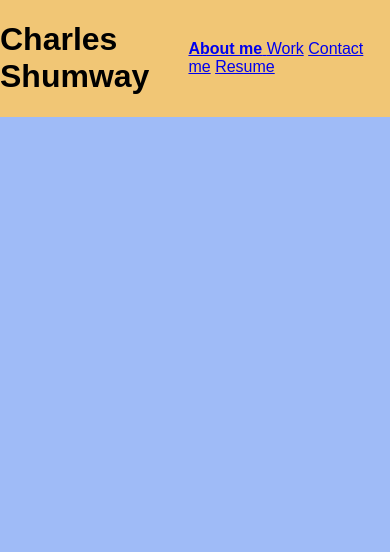
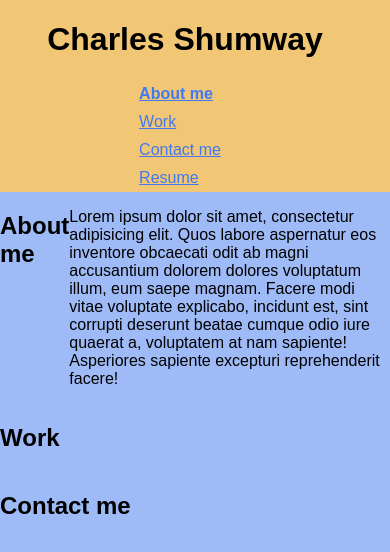
Before and after one commit to Ownerman123/Module-2-challenge, a plain HTML site: page index.html in a window 390 px wide. Drawn offline with Linux system fonts and the light colour scheme.

Commit message:
add background color and html sections

```diff
--- a/assets/style.css
+++ b/assets/style.css
@@ -14,6 +14,7 @@ body{
 header{
     display: flex;
 
+
     align-items: center;
     justify-content: space-between;
     background-color: #f1c675;
@@ -21,15 +22,48 @@ header{
 }
 
 header nav {
+    display: flex;
     float: end;
     justify-self: right;
 
-    padding: 0px 20px 0px 0px;
+    padding: 0px 20px 0px 10px;
 
 }
 
-heaer nav a {
+header nav a {
+
+    padding: 5px 10px 5px 10px;
+    color: rgb(64, 121, 243);
+}
+
+section {
+
+    display: flex;
+    justify-content: start;
+}
+
+section h2 {
+
+    float: left;
+}
 
 
-    color: rgb(64, 121, 243);
+
+@media  screen and (max-width: 768px ) {
+
+    header {
+        float: end;
+        flex-direction: column;
+        justify-content: center;
+
+        padding: 0px 20px 0px 0px;
+
+    }
+    header nav {
+
+        flex-direction: column;
+        justify-content: center;
+    }
+
+
 }
--- a/index.html
+++ b/index.html
@@ -15,7 +15,28 @@
             <a href="#">Contact me</a>
             <a href="#">Resume</a>
         </nav>
+    </header>
+    <main>
+        <section>
+            <h2>About me</h2>
+            <p>Lorem ipsum dolor sit amet, consectetur adipisicing elit. Quos labore aspernatur eos inventore obcaecati odit ab magni accusantium dolorem dolores voluptatum illum, eum saepe magnam. Facere modi vitae voluptate explicabo, incidunt est, sint corrupti deserunt beatae cumque odio iure quaerat a, voluptatem at nam sapiente! Asperiores sapiente excepturi reprehenderit facere!</p>
+        </section>
+        <section>
+            <h2>Work</h2>
 
-    </header>
+        </section>
+        <section>
+            <h2>Contact me</h2>
+        </section>
+
+
+
+
+
+
+    </main>
+    <footer>
+
+    </footer>
 </body>
 </html>
```
